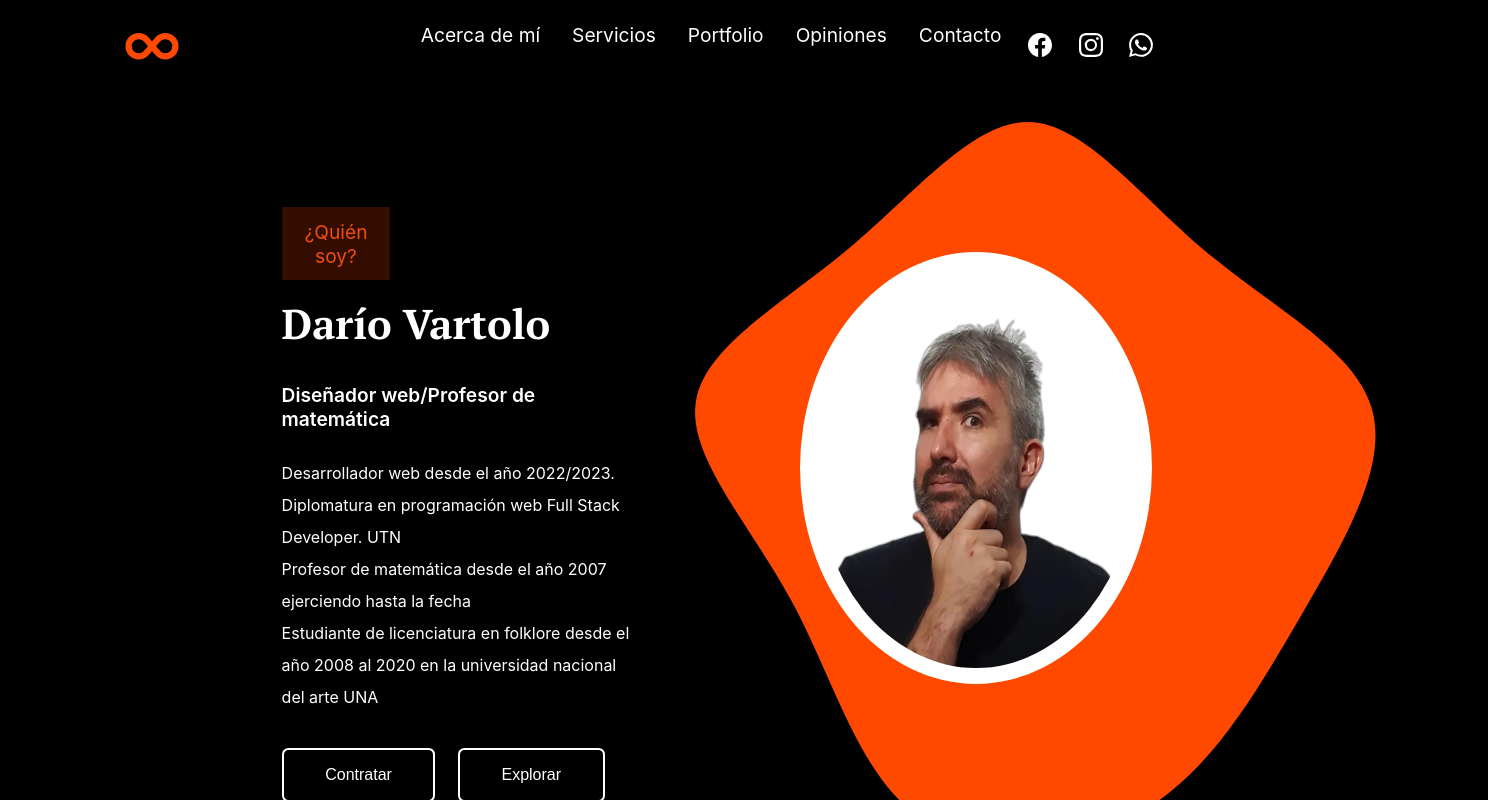
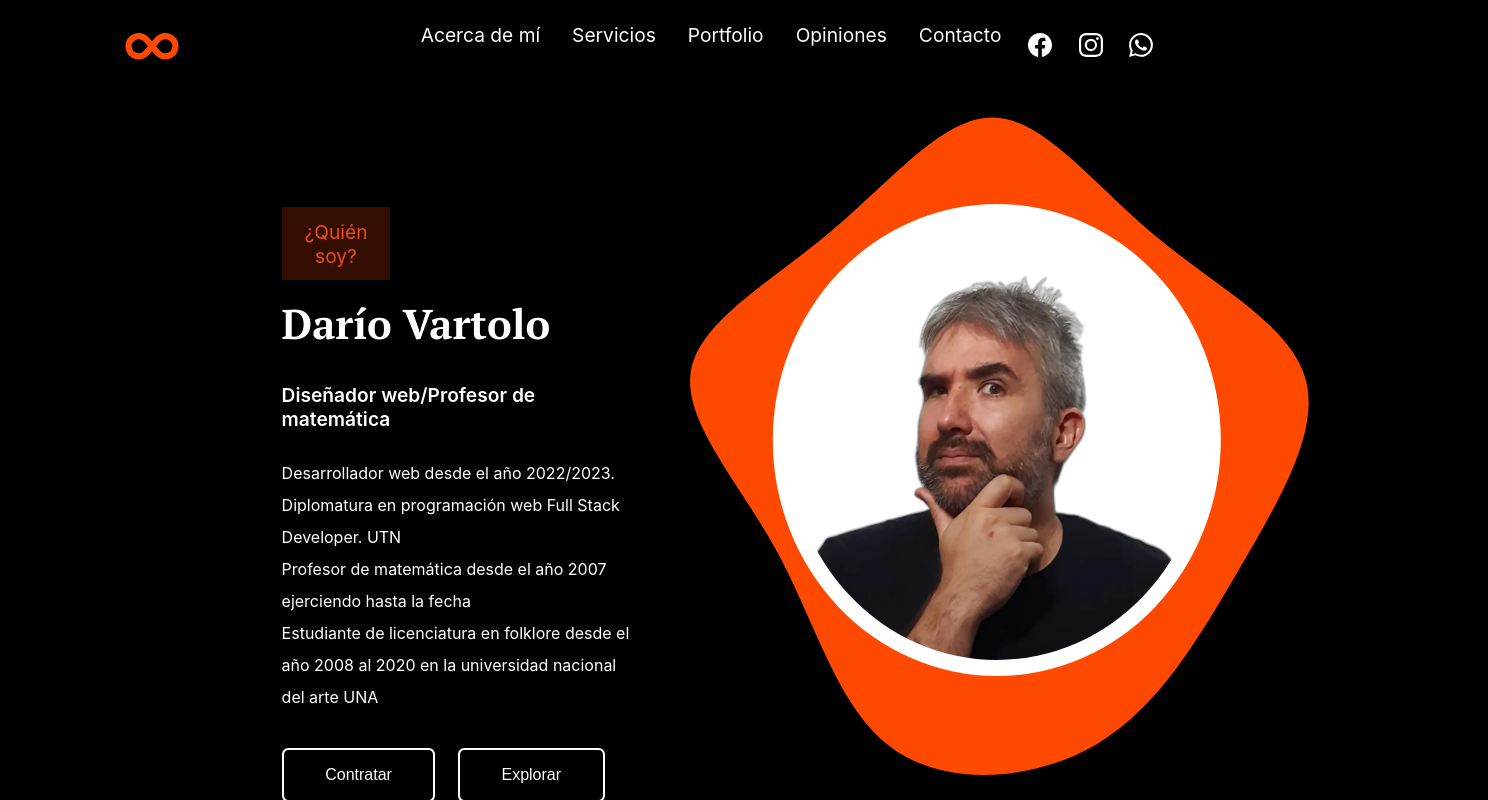
Before and after one commit to DarioVarto/trabajo_practico, a React (Create React App) app: page / in a window 1280 px wide. Shown: the top 800 px of the page, 1488 px wide, since content can reach past the window. Built offline with nearby package versions, Linux system fonts and the light colour scheme.

Commit message:
"Responsiv primer break point"

```diff
--- a/src/Componentes/Footer/Footer.css
+++ b/src/Componentes/Footer/Footer.css
@@ -12,7 +12,7 @@ align-items: center;
     width: 100%;
     justify-content: space-around;
     align-items: center;
-
+    padding: 0 3vh;
     margin-top: 2rem;
 
 }
@@ -23,4 +23,15 @@ align-items: center;
     padding: 1rem 1rem 1rem 1rem;
 }
 
-.aFooter:hover{transform: scale(1.2);}
+.redes_footer{
+    padding-right: 5vh;
+}
+
+.aFooter :hover {transform: scale(1.2);}
+
+@media(max-width:1680px){
+    .info_footer{padding: 0 4vh;}
+    .redes_footer{
+        padding-right: 8vh;
+    }
+}
--- a/src/Componentes/Footer/index.jsx
+++ b/src/Componentes/Footer/index.jsx
@@ -16,7 +16,7 @@ const Footer = () => {
                 <a className='aFooter' href="#Opiniones">Opiniones</a>
                 <a className='aFooter' href="#Contacto">Contacto</a>
             </div>
-            <div className='contenedor_redes'>
+            <div className='contenedor_redes redes_footer'>
             <a href="https://www.facebook.com/profile.php?id=100090075738822" target='_blank' rel="noreferrer" className='redes_hover'><BsFacebook className='redes'/></a>
                 <a href="https://www.instagram.com/dariovarcaz/" target='_blank' rel="noreferrer" className='redes_hover'><BsInstagram className='redes'/></a>
                 <a href="https://wa.me/5491138842605/?text=Hola, quería consultarte..." target="_blank" rel="noreferrer" className='redes_hover'><BsWhatsapp className='redes'/></a>
--- a/src/Componentes/Hero/Hero.css
+++ b/src/Componentes/Hero/Hero.css
@@ -123,13 +123,26 @@
 
     @media(max-width:1680px){
 
+        .shp{height: 100%;}
+
         .contenedoorTexto{padding-left: 10.2rem;}
         .contenedor_imagen{
+
+
+            transform: translateX(16.2vh) translateY(-94vh);
+
+
+        }
+        .contenedor_imagen{
                             display: flex;
-                            height: 50%;
-                            width: 50%;
-                            transform: translateX(20vh) translateY(-88vh);
+                            height: 55%;
+                            width: 65%;
+                            transform: translateX(16.6vh) translateY(-84vh);
                             }
+
+        .img_hero{
+                            width: 100%;
+                              }
         .btn_hero{padding: 1.2rem 3.5rem;}
 
                         }
```
